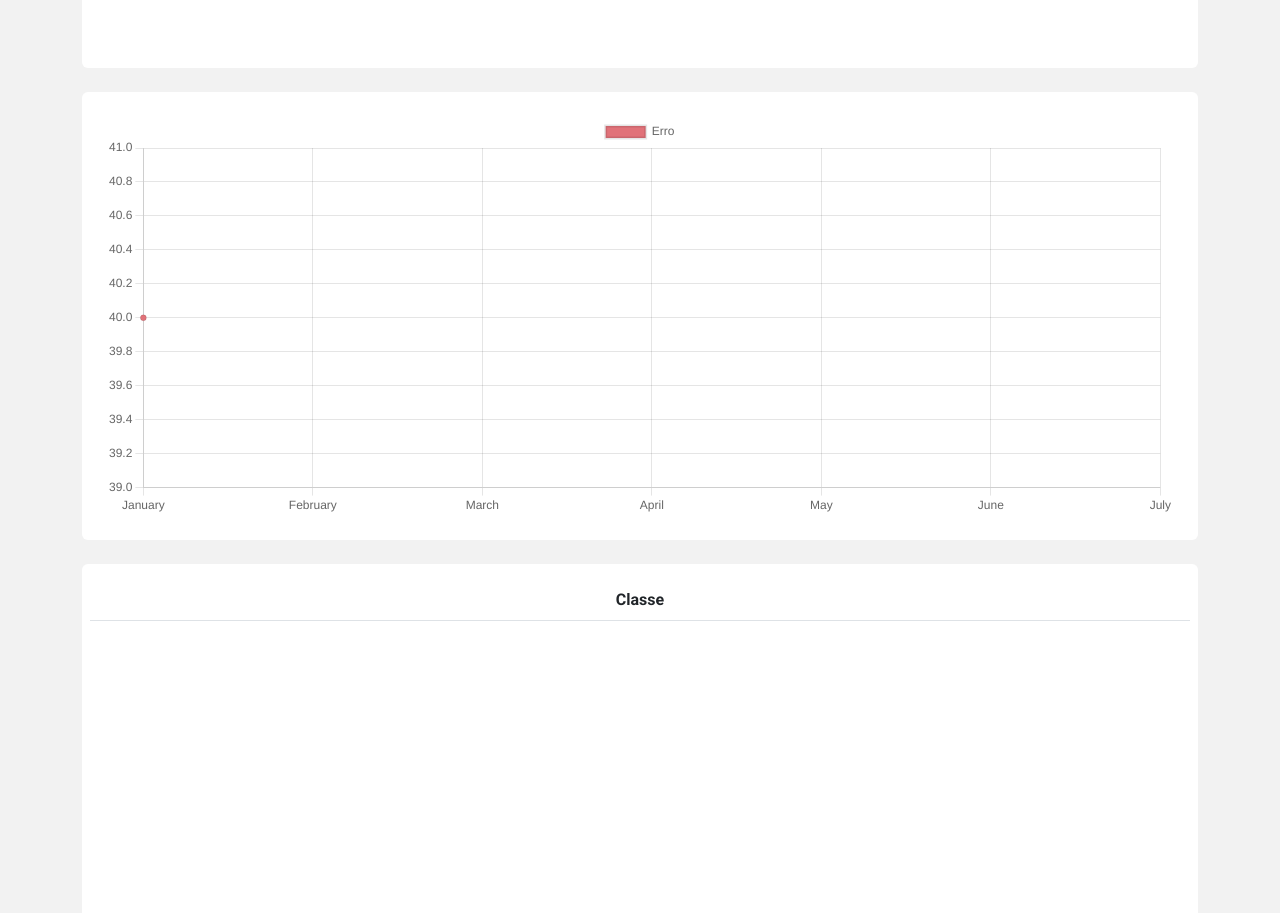
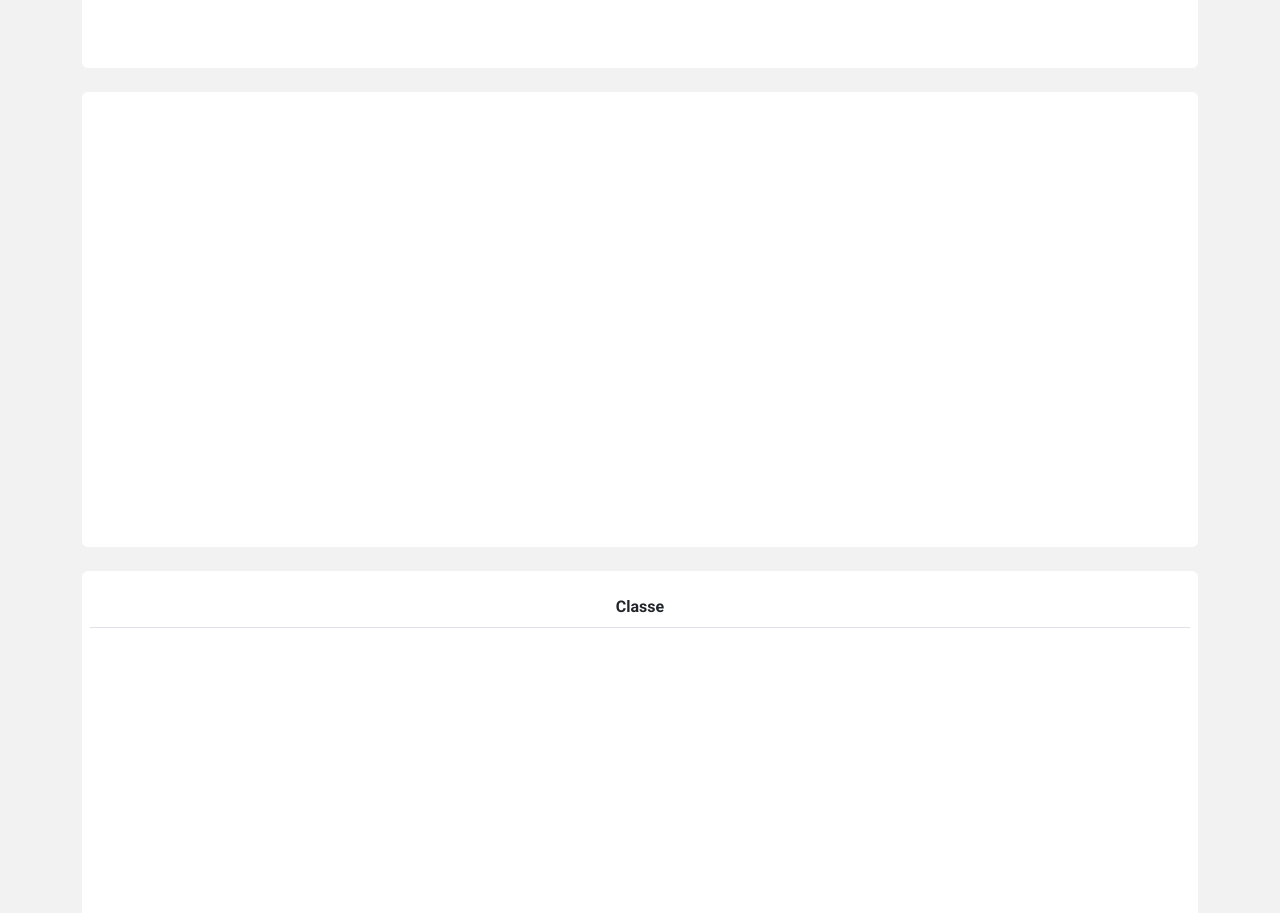
Before and after one commit to Sylvn001/mlp-algorithm, a Vue app in the folder front/: page / in a window 1280 px wide. Shown: the part 894-1807 px from the top of the page. Built offline with nearby package versions, Linux system fonts and the light colour scheme.

Commit message:
adicao de grafico de erro

```diff
--- a/front/src/components/Line.vue
+++ b/front/src/components/Line.vue
@@ -42,6 +42,10 @@ export default {
     LineChartGenerator,
   },
   props: {
+    chartData: {
+      type: Object,
+      default: null
+    },
     chartId: {
       type: String,
       default: "line-chart",
@@ -73,24 +77,24 @@ export default {
   },
   data() {
     return {
-      chartData: {
-        labels: [
-          "January",
-          "February",
-          "March",
-          "April",
-          "May",
-          "June",
-          "July",
-        ],
-        datasets: [
-          {
-            label: "Erro",
-            backgroundColor: "#e17279",
-            data: [40],
-          },
-        ],
-      },
+      // chartData: {
+      //   labels: [
+      //     "January",
+      //     "February",
+      //     "March",
+      //     "April",
+      //     "May",
+      //     "June",
+      //     "July",
+      //   ],
+      //   datasets: [
+      //     {
+      //       label: "Erro",
+      //       backgroundColor: "#e17279",
+      //       data: [40],
+      //     },
+      //   ],
+      // },
       chartOptions: {
         responsive: true,
         maintainAspectRatio: false,
--- a/front/src/components/Mlp.vue
+++ b/front/src/components/Mlp.vue
@@ -169,7 +169,7 @@
       </div>
 
       <div class="mt-4 container--chart rounded p-4">
-        <LineChart />
+        <LineChart :chart-data="this.chartData" />
       </div>
 
       <div class="mt-4 csv--content rounded p-2">
@@ -282,6 +282,7 @@ export default {
       pesoOtoS: [],
       block: false,
       normalized: [],
+      chartData: {},
     };
   },
   watch: {
@@ -409,6 +410,16 @@ export default {
         let retorno = classe.treinar();
         this.pesoEtoO = retorno[0];
         this.pesoOtoS = retorno[1];
+        this.chartData = {
+          labels: retorno[2],
+          datasets: [
+            {
+              label: "Erro",
+              backgroundColor: "#e17279",
+              data: retorno[3],
+            },
+          ],
+        }
         console.log(this.pesoEtoO, this.pesoOtoS);
       }
     },
--- a/front/src/js/mlp.js
+++ b/front/src/js/mlp.js
@@ -21,6 +21,8 @@ class mlp {
   acertos;
   erros;
   epocas;
+  historicoErro;
+  historicoEpoca;
   constructor(
     funcao,
     camadaE,
@@ -54,6 +56,8 @@ class mlp {
     this.acertos = 0;
     this.erros = 0;
     this.epocas = 0;
+    this.historicoEpoca = [];
+    this.historicoErro = [];
   }
   treinar() {
     for (let i = 0; i < this.camadaE; i++) {
@@ -78,6 +82,7 @@ class mlp {
       let count = 0;
       while (flag) {
         this.epocas++;
+        this.historicoEpoca.push(this.epocas);
         let ErroRede = 0;
         this.neuronOculto = [];
         this.neuronSaida = [];
@@ -108,11 +113,8 @@ class mlp {
           this.atualizaPesoOculta(i);
           ErroEpoca += ErroRede;
         }
-
-        if (
-          (ErroEpoca / this.csvTraining.length).toFixed(5) <= this.erro ||
-          count >= this.iteracoes
-        ) {
+        this.historicoErro.push(ErroEpoca/this.csvTraining.length);
+        if ((ErroEpoca / this.csvTraining.length).toFixed(5) <= this.erro || count >= this.iteracoes) {
           flag = false;
         }
       }
@@ -120,7 +122,7 @@ class mlp {
       alert("vazio");
     }
     console.log("Epocas: " + this.epocas);
-    return [this.pesoEtoO, this.pesoOtoS];
+    return [this.pesoEtoO, this.pesoOtoS, this.historicoEpoca, this.historicoErro];
   }
 
   normalize() {
```
